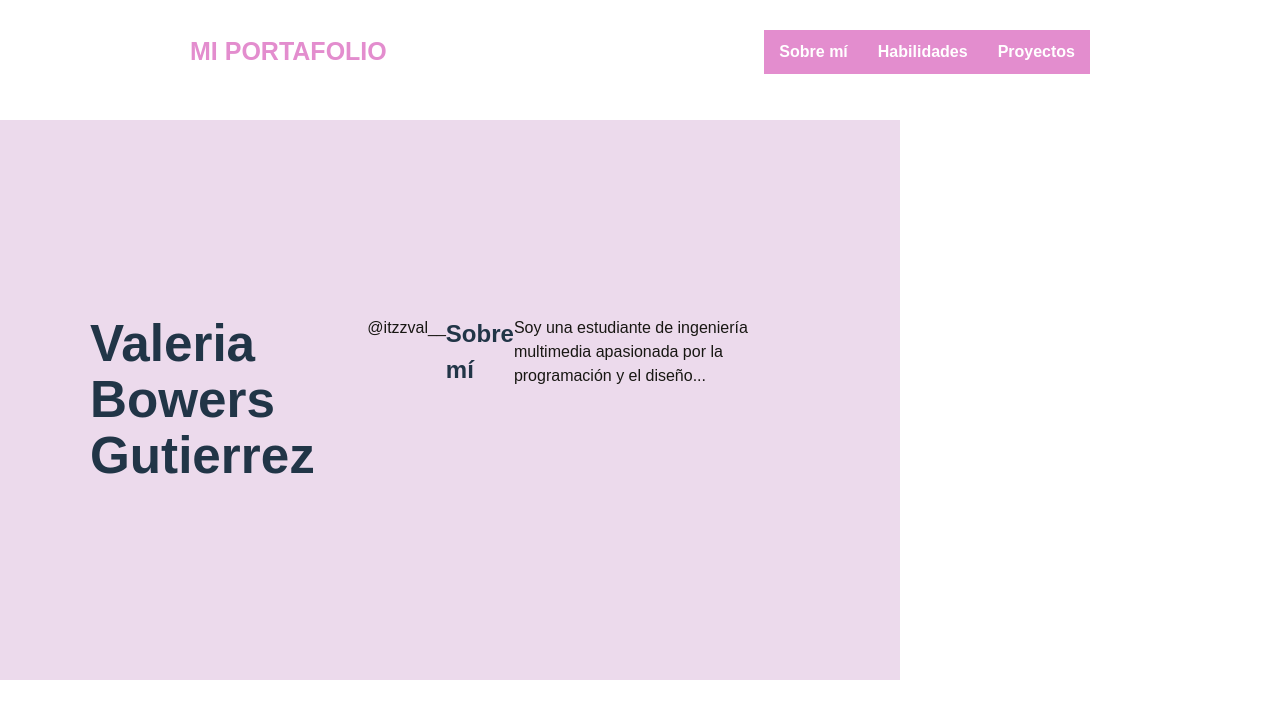
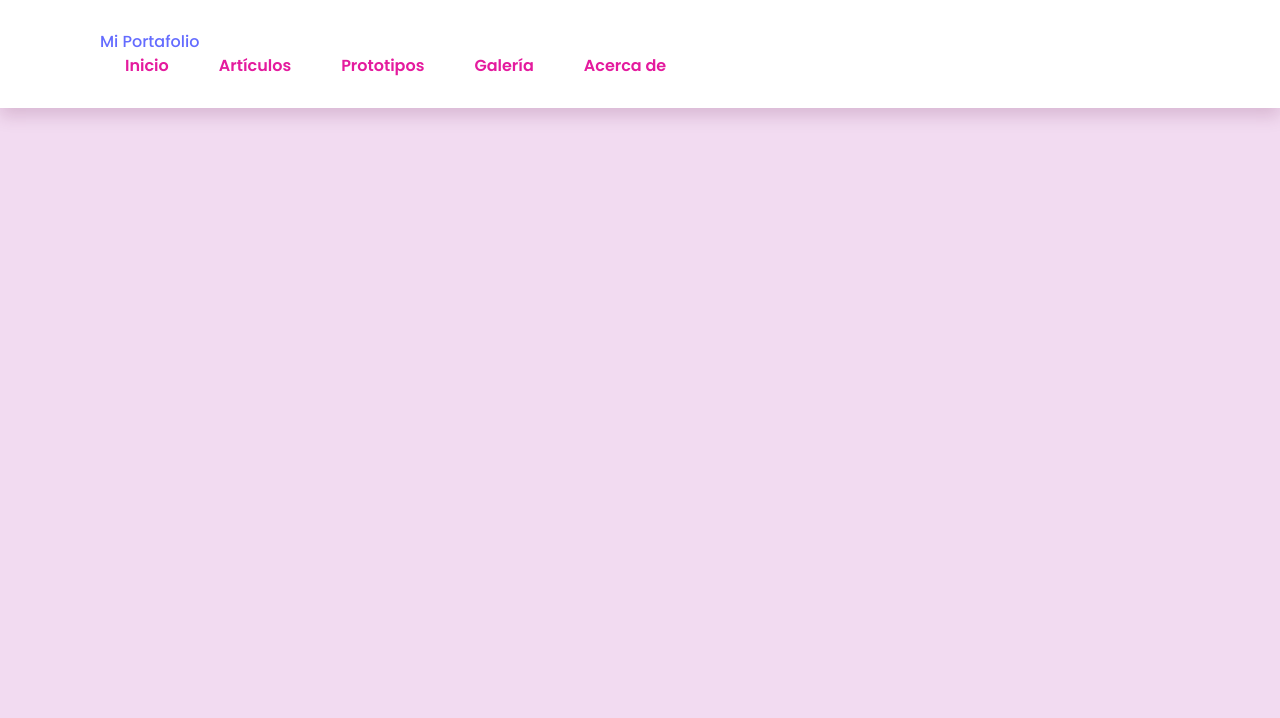
Before and after one commit to vbg03/Portafolio-React, a React (Vite) app: page / in a window 1280 px wide. Shown: the top 718 px of the page. Built offline with nearby package versions, Linux system fonts and the light colour scheme.

Commit message:
añadiendo header

```diff
--- a/src/App.css
+++ b/src/App.css
@@ -1,250 +1,49 @@
+@import url('https://fonts.googleapis.com/css2?family=Poppins:ital,wght@0,100;0,200;0,300;0,400;0,500;0,600;0,700;0,800;0,900;1,100;1,200;1,300;1,400;1,500;1,600;1,700;1,800;1,900&display=swap');
+
 * {
   margin: 0;
   padding: 0;
   box-sizing: border-box;
-  text-decoration: none;
+  font-family: 'Poppins', sans-serif;
   list-style: none;
 }
 
 body {
-  font-family: 'Poppins', sans-serif;
+  background: rgb(242, 219, 241);
+  min-height: 100vh;
+  overflow-x: hidden;
 }
 
-img {
-  max-width: 100%;
-}
-
-.container {
-  width: 80%;
-  max-width: 900px;
-  margin: 30px auto;
-}
-
-.header {
-  background-color: #ecdaec;
-  display: flex;
-  align-items: center;
-  min-height: 70vh;
-  padding: 100px 0;
-}
-
-.menu {
+header {
   position: absolute;
   top: 0;
   left: 0;
-  right: 0;
+  width: 100%;
+  padding: 30px 100px;
   display: flex;
+  justify-content: space-between;
   align-items: center;
-  justify-content: space-between;
+  z-index: 100;
+  background: rgb(255, 255, 255);
+  box-shadow: 0 .5rem 1rem rgba(92, 12, 64, 0.168);
 }
 
 .logo {
-  color: #e38dce;
-  font-size: 25px;
-  font-weight: 800;
-  text-transform: uppercase;
+  width: 150px;
+  pointer-events: none;
 }
 
-nav.barrita {
-  background-color: #e38dce;
-  padding: 10px 0;
-  border-bottom: 50%;
-}
-
-nav.barrita ul {
-  list-style: none;
-  padding: 0;
-  text-align: center;
-  margin: 0;
-}
-
-nav.barrita ul li {
-  display: inline;
-  margin: 0 15px;
-}
-
-nav.barrita ul li a {
-  color: #ffffff;
+.navigation a {
   text-decoration: none;
-  font-weight: bold;
-}
-
-.icono{
-  width: 20px;
-}
-
-#menu {
-  display: none;
-}
-
-.perfil-img {
-  width: 15px;
-  border-radius: 15%;
-  margin-bottom: 20px;
-  box-shadow: 0 0 15px rgba(0, 0, 0, 0.5);
-}
-
-.menu label {
-  cursor: pointer;
-  display: none;
-}
-
-.submenu {
-  position: relative;
-}
-
-.header-content {
-  display: flex;
-}
-
-.header-txt {
-  flex-basis: 50%;
-}
-
-.header-txt span {
-  font-size: 16px;
-  color: #bdcb4b;
-  margin-bottom: 15px;
-  display: block;
-}
-
-header .social-icons a {
-  display: inline-block;
-  padding: 10px 20px;
-  color: #ffffff;
-  border-radius: 10px;
-}
-
-header .social-icons img {
-  width: 30px;
-  height: 30px;
-}
-
-.header-txt h1 {
-  font-size: 55px;
-  line-height: 1;
-  color: #333128;
-  margin-bottom: 25px;
-}
-
-.header-txt h2 {
-  font-size: 25px;
-  line-height: 1;
-  color: #333128;
-  margin-bottom: 25px;
-}
-
-p {
-  font-size: 16px;
-  color: #181713;
-  margin-bottom: 45px;
-}
-
-.btn-1 {
-  display: inline-block;
-  padding: 13px 25px;
-  color: #ffffff;
-  border-radius: 25px;
-  background-color: #bdcb4b;
-  text-transform: capitalize;
-}
-
-.header-img img {
-  width: 400px;
-}
-
-.information {
-  width: 70%;
-  box-shadow: 0 0 20px rgba(0, 0, 0, 0.1);
-  max-width: 1000px;
-  margin: 30px auto;
-  padding: 25px 75px;
-  margin-top: -75px;
-  background-color: #ffffff;
-}
-
-.information-1 {
-  width: 80%;
-  max-width: 1000px;
-  margin: 30px auto;
-  background-color: #edc8e7;
-  padding: 20px;
-  border-radius: 10px;
-  box-shadow: 0 0 15px rgba(0, 0, 0, 0.2);
-}
-
-.information-content {
-  text-align: center;
-  display: flex;
-  justify-content: space-between;
-  gap: 60px;
-}
-
-.texto {
-  text-align: left;
-}
-
-h3 {
-  font-size: 17px;
-  color: #181713;
-  text-transform: capitalize;
-}
-
-.proyectos {
-  padding: 0 0 100px 0;
-  width: 80%;
-  text-align: center;
-  max-width: 2000px;
-  margin: 30px auto;
-}
-
-.proyectos h2{
-  font-size: 40px;
-  color: #181713;
-  text-transform: capitalize;
-  margin-bottom: 55px;
-}
-
-.proyecto-content {
-  display: flex;
-  grid-template-columns: repeat(4, 1fr);
-  gap: 50px;
-}
-
-.proyecto{
-  text-align: center;
-  box-shadow: 0 0 20px rgba(0, 0, 0, 0.1);
-  padding: 35px;
-}
-
-.proyecto h3 {
-  color: #e38dce;
-}
-
-.proyecto p {
-  font-size: 15px;
-  margin: 0;
-  color: #181713;
+  color: rgb(228, 27, 158);
+  padding: 6px 15px;
+  border-radius: 20px;
+  margin: 0 10px;
   font-weight: 600;
 }
 
-.btn-2 {
-  display: inline-block;
-  margin-top: 15px;
-  padding: 7px 25px;
-  border-radius: 5px;
-  color: #ffffff;
-  background-color: #e38dce;
+.navigation a:hover,
+.navigation a.active {
+  background: rgb(222, 48, 198);
+  color: white;
 }
-
-footer {
-  background: #cd31a6;
-  color: #ffffff;
-  padding: 10px 0;
-  text-align: center;
-  border-top: 2px solid #ffffff;
-}
-
-footer p {
-  margin: 0;
-}
--- a/src/App.jsx
+++ b/src/App.jsx
@@ -1,6 +1,6 @@
 import React from 'react';
-import Header from "./assets/Componentes/Header.jsx";
-import './App.css';
+import Header from "./assets/Componentes/header/Header.jsx";
+import './App.css'
 
 
 function App() {
--- a/src/assets/Componentes/App.css
+++ /dev/null
@@ -1,250 +0,0 @@
-* {
-    margin: 0;
-    padding: 0;
-    box-sizing: border-box;
-    text-decoration: none;
-    list-style: none;
-  }
-
-  body {
-    font-family: 'Poppins', sans-serif;
-  }
-
-  img {
-    max-width: 100%;
-  }
-
-  .container {
-    width: 80%;
-    max-width: 900px;
-    margin: 30px auto;
-  }
-
-  .header {
-    background-color: #ecdaec;
-    display: flex;
-    align-items: center;
-    min-height: 70vh;
-    padding: 100px 0;
-  }
-
-  .menu {
-    position: absolute;
-    top: 0;
-    left: 0;
-    right: 0;
-    display: flex;
-    align-items: center;
-    justify-content: space-between;
-  }
-
-  .logo {
-    color: #e38dce;
-    font-size: 25px;
-    font-weight: 800;
-    text-transform: uppercase;
-  }
-
-  nav.barrita {
-    background-color: #e38dce;
-    padding: 10px 0;
-    border-bottom: 50%;
-  }
-
-  nav.barrita ul {
-    list-style: none;
-    padding: 0;
-    text-align: center;
-    margin: 0;
-  }
-
-  nav.barrita ul li {
-    display: inline;
-    margin: 0 15px;
-  }
-
-  nav.barrita ul li a {
-    color: #ffffff;
-    text-decoration: none;
-    font-weight: bold;
-  }
-
-  .icono{
-    width: 20px;
-  }
-
-  #menu {
-    display: none;
-  }
-
-  .perfil-img {
-    width: 15px;
-    border-radius: 15%;
-    margin-bottom: 20px;
-    box-shadow: 0 0 15px rgba(0, 0, 0, 0.5);
-  }
-
-  .menu label {
-    cursor: pointer;
-    display: none;
-  }
-
-  .submenu {
-    position: relative;
-  }
-
-  .header-content {
-    display: flex;
-  }
-
-  .header-txt {
-    flex-basis: 50%;
-  }
-
-  .header-txt span {
-    font-size: 16px;
-    color: #bdcb4b;
-    margin-bottom: 15px;
-    display: block;
-  }
-
-  header .social-icons a {
-    display: inline-block;
-    padding: 10px 20px;
-    color: #ffffff;
-    border-radius: 10px;
-  }
-
-  header .social-icons img {
-    width: 30px;
-    height: 30px;
-  }
-
-  .header-txt h1 {
-    font-size: 55px;
-    line-height: 1;
-    color: #333128;
-    margin-bottom: 25px;
-  }
-
-  .header-txt h2 {
-    font-size: 25px;
-    line-height: 1;
-    color: #333128;
-    margin-bottom: 25px;
-  }
-
-  p {
-    font-size: 16px;
-    color: #181713;
-    margin-bottom: 45px;
-  }
-
-  .btn-1 {
-    display: inline-block;
-    padding: 13px 25px;
-    color: #ffffff;
-    border-radius: 25px;
-    background-color: #bdcb4b;
-    text-transform: capitalize;
-  }
-
-  .header-img img {
-    width: 400px;
-  }
-
-  .information {
-    width: 70%;
-    box-shadow: 0 0 20px rgba(0, 0, 0, 0.1);
-    max-width: 1000px;
-    margin: 30px auto;
-    padding: 25px 75px;
-    margin-top: -75px;
-    background-color: #ffffff;
-  }
-
-  .information-1 {
-    width: 80%;
-    max-width: 1000px;
-    margin: 30px auto;
-    background-color: #edc8e7;
-    padding: 20px;
-    border-radius: 10px;
-    box-shadow: 0 0 15px rgba(0, 0, 0, 0.2);
-  }
-
-  .information-content {
-    text-align: center;
-    display: flex;
-    justify-content: space-between;
-    gap: 60px;
-  }
-
-  .texto {
-    text-align: left;
-  }
-
-  h3 {
-    font-size: 17px;
-    color: #181713;
-    text-transform: capitalize;
-  }
-
-  .proyectos {
-    padding: 0 0 100px 0;
-    width: 80%;
-    text-align: center;
-    max-width: 2000px;
-    margin: 30px auto;
-  }
-
-  .proyectos h2{
-    font-size: 40px;
-    color: #181713;
-    text-transform: capitalize;
-    margin-bottom: 55px;
-  }
-
-  .proyecto-content {
-    display: flex;
-    grid-template-columns: repeat(4, 1fr);
-    gap: 50px;
-  }
-
-  .proyecto{
-    text-align: center;
-    box-shadow: 0 0 20px rgba(0, 0, 0, 0.1);
-    padding: 35px;
-  }
-
-  .proyecto h3 {
-    color: #e38dce;
-  }
-
-  .proyecto p {
-    font-size: 15px;
-    margin: 0;
-    color: #181713;
-    font-weight: 600;
-  }
-
-  .btn-2 {
-    display: inline-block;
-    margin-top: 15px;
-    padding: 7px 25px;
-    border-radius: 5px;
-    color: #ffffff;
-    background-color: #e38dce;
-  }
-
-  footer {
-    background: #cd31a6;
-    color: #ffffff;
-    padding: 10px 0;
-    text-align: center;
-    border-top: 2px solid #ffffff;
-  }
-
-  footer p {
-    margin: 0;
-  }
--- a/src/assets/Componentes/Header.jsx
+++ /dev/null
@@ -1,30 +0,0 @@
-// src/components/Header.js
-import React from 'react';
-import './App.css' // Si tienes un archivo de estilos específico
-
-const Header = () => (
-  <header className="header">
-    <div className="menu container">
-      <a href="#" className="logo">Mi Portafolio</a>
-      <input type="checkbox" id="menu" />
-      <label htmlFor="menu">
-        <img src="./public/Imagenes/perfil.jpg" className="menu-icono" alt="menu" />
-      </label>
-      <nav className="barrita">
-        <ul>
-          <li><a href="#sobre-mi">Sobre mí</a></li>
-          <li><a href="#habilidades">Habilidades</a></li>
-          <li><a href="#proyectos">Proyectos</a></li>
-        </ul>
-      </nav>
-    </div>
-    <div className="header-content container">
-      <h1>Valeria Bowers Gutierrez</h1>
-      <p>@itzzval__</p>
-      <h2>Sobre mí</h2>
-      <p>Soy una estudiante de ingeniería multimedia apasionada por la programación y el diseño...</p>
-    </div>
-  </header>
-);
-
-export default Header;
--- /dev/null
+++ b/src/assets/Componentes/header/Header.jsx
@@ -0,0 +1,20 @@
+// src/components/Header.js
+import React from 'react';
+/*import './header.css' // Si tienes un archivo de estilos específico*/
+
+const Header = () => (
+    <header className="header">
+        <div className="menu container">
+            <a href="#" className="logo">Mi Portafolio</a>
+            <nav class="navigation">
+                <a href="#Inicio" >Inicio</a>
+                <a href="#Articulos">Artículos</a>
+                <a href="#Prototipos">Prototipos</a>
+                <a href="#Galeria">Galería</a>
+                <a href="#Acerca de">Acerca de</a>
+            </nav>
+        </div>
+    </header>
+);
+
+export default Header;
```
Also changed, not shown: src/assets/Componentes/footer/Footer.jsx (added), src/assets/Componentes/header/Header.css (added).
